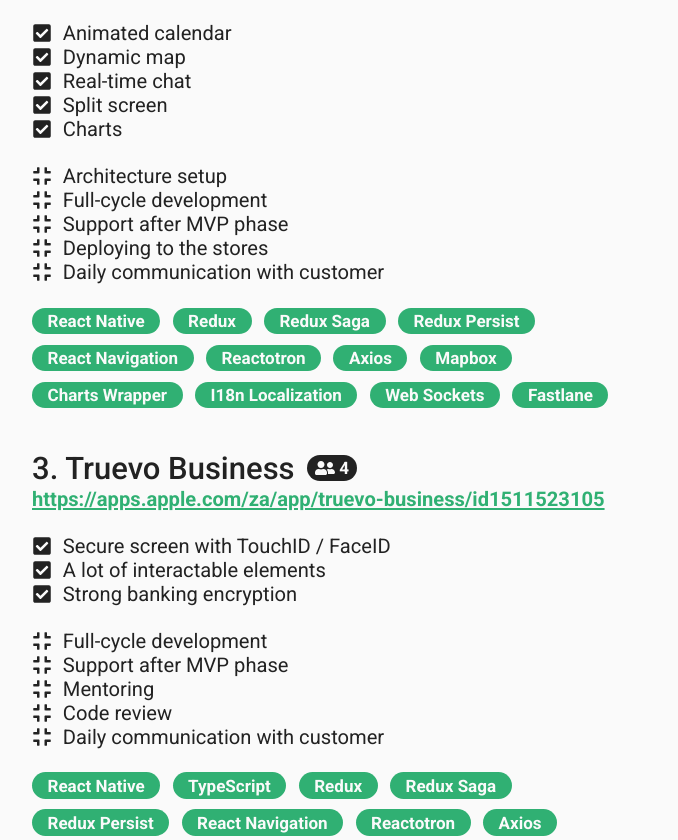
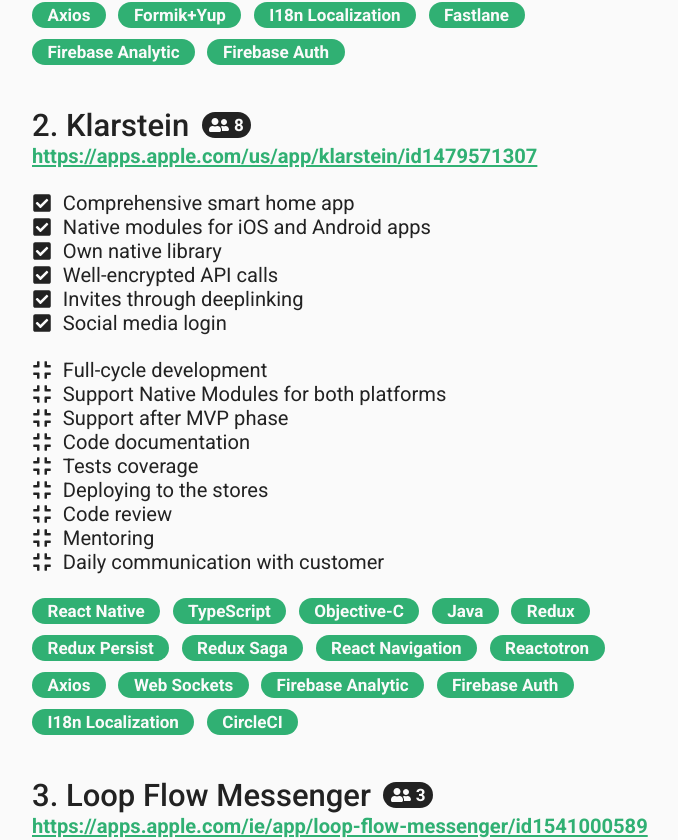
Before and after one commit to Reykjavik151/cv, a React (Create React App) app: page / in a window 1280 px wide. Shown: the part 922-1762 px from the top of the page, without its empty margins (96-774 px from the left). Built offline with nearby package versions, Linux system fonts and the light colour scheme.

Commit message:
chore: updated cv

```diff
--- a/src/components/ProjectsSection/projects-section.data.ts
+++ b/src/components/ProjectsSection/projects-section.data.ts
@@ -1,6 +1,188 @@
 import { IProject, ProgrammingTechologyName, ProjectResponsibility } from "../../models/IProject";
 
 export const PROJECTS_PREDEFINED_DATA: IProject[] = [
+  {
+    name: "CitizenRemote",
+    teamAmount: "14",
+    mainFeatures: [
+      "Secure live chat with Socket.IO connection",
+      "Image, video, PDFs uploading to S3",
+      "Sharing through Firebase Dynamic Links",
+      "Social media login",
+      "Firebase Analytic",
+      "Awesome smooth animations",
+      "Strong typing with TypeScript",
+      "Fastlane Build Automation",
+    ],
+    responsibilities: [
+      ProjectResponsibility.Architecture,
+      ProjectResponsibility.CodeReview,
+      ProjectResponsibility.CustomerCommunication,
+      ProjectResponsibility.Deploy,
+      ProjectResponsibility.Documentation,
+      ProjectResponsibility.Mentoring,
+      ProjectResponsibility.TeamLeading,
+    ],
+    technologies: [
+      ProgrammingTechologyName.ReactNative,
+      ProgrammingTechologyName.TypeScript,
+      ProgrammingTechologyName.ReactNavigation,
+      ProgrammingTechologyName.Redux,
+      ProgrammingTechologyName.ReduxPersist,
+      ProgrammingTechologyName.ReduxSaga,
+      ProgrammingTechologyName.WebSockets,
+      ProgrammingTechologyName.Reactotron,
+      ProgrammingTechologyName.Axios,
+      ProgrammingTechologyName.FormikYup,
+      ProgrammingTechologyName.I18n,
+      ProgrammingTechologyName.Fastlane,
+      ProgrammingTechologyName.FirebaseAnalytic,
+      ProgrammingTechologyName.FirebaseAuth,
+    ],
+    appLink: "https://apps.apple.com/gb/app/citizen-remote/id1619297937",
+  },
+
+  {
+    name: "Klarstein",
+    teamAmount: "8",
+    mainFeatures: [
+      "Comprehensive smart home app",
+      "Native modules for iOS and Android apps",
+      "Own native library",
+      "Well-encrypted API calls",
+      "Invites through deeplinking",
+      "Social media login",
+    ],
+    responsibilities: [
+      ProjectResponsibility.Development,
+      ProjectResponsibility.NativeModules,
+      ProjectResponsibility.Support,
+      ProjectResponsibility.Documentation,
+      ProjectResponsibility.TestsCoverage,
+      ProjectResponsibility.Deploy,
+      ProjectResponsibility.CodeReview,
+      ProjectResponsibility.Mentoring,
+      ProjectResponsibility.CustomerCommunication,
+    ],
+    technologies: [
+      ProgrammingTechologyName.ReactNative,
+      ProgrammingTechologyName.TypeScript,
+      ProgrammingTechologyName.ObjectiveC,
+      ProgrammingTechologyName.Java,
+      ProgrammingTechologyName.Redux,
+      ProgrammingTechologyName.ReduxPersist,
+      ProgrammingTechologyName.ReduxSaga,
+      ProgrammingTechologyName.ReactNavigation,
+      ProgrammingTechologyName.Reactotron,
+      ProgrammingTechologyName.Axios,
+      ProgrammingTechologyName.WebSockets,
+      ProgrammingTechologyName.FirebaseAnalytic,
+      ProgrammingTechologyName.FirebaseAuth,
+      ProgrammingTechologyName.I18n,
+      ProgrammingTechologyName.CircleCI,
+    ],
+    appLink: "https://apps.apple.com/us/app/klarstein/id1479571307",
+  },
+
+  {
+    name: "Loop Flow Messenger",
+    teamAmount: "3",
+    mainFeatures: [
+      "Monorepo Architecture",
+      "Shared module across all three apps",
+      "Real-time chat",
+      "Deeplinking",
+      "Optimised lists with boosted speed for iOS & Android",
+      "Firebase Reative Socket Pagination",
+      "Social media login",
+    ],
+    responsibilities: [
+      ProjectResponsibility.Architecture,
+      ProjectResponsibility.Development,
+      ProjectResponsibility.Support,
+      ProjectResponsibility.Documentation,
+      ProjectResponsibility.Deploy,
+      ProjectResponsibility.TeamLeading,
+      ProjectResponsibility.CodeReview,
+      ProjectResponsibility.Mentoring,
+      ProjectResponsibility.CustomerCommunication,
+    ],
+    technologies: [
+      ProgrammingTechologyName.React,
+      ProgrammingTechologyName.ReactExtension,
+      ProgrammingTechologyName.ReactNative,
+      ProgrammingTechologyName.TypeScript,
+      ProgrammingTechologyName.Lerna,
+      ProgrammingTechologyName.Redux,
+      ProgrammingTechologyName.ReduxSaga,
+      ProgrammingTechologyName.ReduxPersist,
+      ProgrammingTechologyName.ReactNavigation,
+      ProgrammingTechologyName.Reactotron,
+      ProgrammingTechologyName.Axios,
+      ProgrammingTechologyName.FirebaseAuth,
+      ProgrammingTechologyName.FormikYup,
+      ProgrammingTechologyName.I18n,
+      ProgrammingTechologyName.WebSockets,
+      ProgrammingTechologyName.Fastlane,
+    ],
+    appLink: "https://apps.apple.com/ie/app/loop-flow-messenger/id1541000589",
+  },
+
+  {
+    name: "Truevo Business",
+    teamAmount: "4",
+    mainFeatures: [
+      "Secure screen with TouchID / FaceID",
+      "A lot of interactable elements",
+      "Strong banking encryption",
+    ],
+    responsibilities: [
+      ProjectResponsibility.Development,
+      ProjectResponsibility.Support,
+      ProjectResponsibility.Mentoring,
+      ProjectResponsibility.CodeReview,
+      ProjectResponsibility.CustomerCommunication,
+    ],
+    technologies: [
+      ProgrammingTechologyName.ReactNative,
+      ProgrammingTechologyName.TypeScript,
+      ProgrammingTechologyName.Redux,
+      ProgrammingTechologyName.ReduxSaga,
+      ProgrammingTechologyName.ReduxPersist,
+      ProgrammingTechologyName.ReactNavigation,
+      ProgrammingTechologyName.Reactotron,
+      ProgrammingTechologyName.Axios,
+      ProgrammingTechologyName.I18n,
+      ProgrammingTechologyName.FormikYup,
+      ProgrammingTechologyName.Fastlane,
+    ],
+    appLink: "https://apps.apple.com/za/app/truevo-business/id1511523105",
+  },
+
+  {
+    name: "Keyri",
+    teamAmount: "3",
+    mainFeatures: [
+      "YCombinator startup",
+      "Strong authorization encryption",
+      "Deeplinking",
+      "Secure screen with FaceID/TouchID",
+      "Smooth animations",
+    ],
+    responsibilities: [ProjectResponsibility.Development, ProjectResponsibility.Support],
+    technologies: [
+      ProgrammingTechologyName.ReactNative,
+      ProgrammingTechologyName.TypeScript,
+      ProgrammingTechologyName.Redux,
+      ProgrammingTechologyName.ReduxSaga,
+      ProgrammingTechologyName.ReduxPersist,
+      ProgrammingTechologyName.ReactNavigation,
+      ProgrammingTechologyName.Reactotron,
+      ProgrammingTechologyName.Fastlane,
+    ],
+    appLink: "https://apps.apple.com/ua/app/keyri/id1514738138",
+  },
+
   {
     name: "OnFire Messenger",
     teamAmount: "3",
@@ -61,37 +243,6 @@
   },
 
   {
-    name: "Truevo Business",
-    teamAmount: "4",
-    mainFeatures: [
-      "Secure screen with TouchID / FaceID",
-      "A lot of interactable elements",
-      "Strong banking encryption",
-    ],
-    responsibilities: [
-      ProjectResponsibility.Development,
-      ProjectResponsibility.Support,
-      ProjectResponsibility.Mentoring,
-      ProjectResponsibility.CodeReview,
-      ProjectResponsibility.CustomerCommunication,
-    ],
-    technologies: [
-      ProgrammingTechologyName.ReactNative,
-      ProgrammingTechologyName.TypeScript,
-      ProgrammingTechologyName.Redux,
-      ProgrammingTechologyName.ReduxSaga,
-      ProgrammingTechologyName.ReduxPersist,
-      ProgrammingTechologyName.ReactNavigation,
-      ProgrammingTechologyName.Reactotron,
-      ProgrammingTechologyName.Axios,
-      ProgrammingTechologyName.I18n,
-      ProgrammingTechologyName.FormikYup,
-      ProgrammingTechologyName.Fastlane,
-    ],
-    appLink: "https://apps.apple.com/za/app/truevo-business/id1511523105",
-  },
-
-  {
     name: "Jesus Experience",
     teamAmount: "1",
     mainFeatures: ["Apple TV & iPad support", "Videos with bookmarks", "Amazing carousels"],
@@ -145,30 +296,6 @@
   },
 
   {
-    name: "Keyri",
-    teamAmount: "3",
-    mainFeatures: [
-      "YCombinator startup",
-      "Strong authorization encryption",
-      "Deeplinking",
-      "Secure screen with FaceID/TouchID",
-      "Smooth animations",
-    ],
-    responsibilities: [ProjectResponsibility.Development, ProjectResponsibility.Support],
-    technologies: [
-      ProgrammingTechologyName.ReactNative,
-      ProgrammingTechologyName.TypeScript,
-      ProgrammingTechologyName.Redux,
-      ProgrammingTechologyName.ReduxSaga,
-      ProgrammingTechologyName.ReduxPersist,
-      ProgrammingTechologyName.ReactNavigation,
-      ProgrammingTechologyName.Reactotron,
-      ProgrammingTechologyName.Fastlane,
-    ],
-    appLink: "https://apps.apple.com/ua/app/keyri/id1514738138",
-  },
-
-  {
     // BeatTheMarket
     name: "NDA",
     teamAmount: "2",
@@ -201,50 +328,6 @@
   },
 
   {
-    name: "Loop Flow Messenger",
-    teamAmount: "3",
-    mainFeatures: [
-      "Monorepo Architecture",
-      "Shared module across all three apps",
-      "Real-time chat",
-      "Deeplinking",
-      "Optimised lists with boosted speed for iOS & Android",
-      "Firebase Reative Socket Pagination",
-      "Social media login",
-    ],
-    responsibilities: [
-      ProjectResponsibility.Architecture,
-      ProjectResponsibility.Development,
-      ProjectResponsibility.Support,
-      ProjectResponsibility.Documentation,
-      ProjectResponsibility.Deploy,
-      ProjectResponsibility.TeamLeading,
-      ProjectResponsibility.CodeReview,
-      ProjectResponsibility.Mentoring,
-      ProjectResponsibility.CustomerCommunication,
-    ],
-    technologies: [
-      ProgrammingTechologyName.React,
-      ProgrammingTechologyName.ReactExtension,
-      ProgrammingTechologyName.ReactNative,
-      ProgrammingTechologyName.TypeScript,
-      ProgrammingTechologyName.Lerna,
-      ProgrammingTechologyName.Redux,
-      ProgrammingTechologyName.ReduxSaga,
-      ProgrammingTechologyName.ReduxPersist,
-      ProgrammingTechologyName.ReactNavigation,
-      ProgrammingTechologyName.Reactotron,
-      ProgrammingTechologyName.Axios,
-      ProgrammingTechologyName.FirebaseAuth,
-      ProgrammingTechologyName.FormikYup,
-      ProgrammingTechologyName.I18n,
-      ProgrammingTechologyName.WebSockets,
-      ProgrammingTechologyName.Fastlane,
-    ],
-    appLink: "https://apps.apple.com/ie/app/loop-flow-messenger/id1541000589",
-  },
-
-  {
     // MasterHealth
     name: "NDA",
     teamAmount: "11",
@@ -274,48 +357,6 @@
       ProgrammingTechologyName.Flipper,
       ProgrammingTechologyName.Bitrise,
     ],
-  },
-
-  {
-    name: "Klarstein",
-    teamAmount: "8",
-    mainFeatures: [
-      "Comprehensive smart home app",
-      "Native modules for iOS and Android apps",
-      "Own native library",
-      "Well-encrypted API calls",
-      "Invites through deeplinking",
-      "Social media login",
-    ],
-    responsibilities: [
-      ProjectResponsibility.Development,
-      ProjectResponsibility.NativeModules,
-      ProjectResponsibility.Support,
-      ProjectResponsibility.Documentation,
-      ProjectResponsibility.TestsCoverage,
-      ProjectResponsibility.Deploy,
-      ProjectResponsibility.CodeReview,
-      ProjectResponsibility.Mentoring,
-      ProjectResponsibility.CustomerCommunication,
-    ],
-    technologies: [
-      ProgrammingTechologyName.ReactNative,
-      ProgrammingTechologyName.TypeScript,
-      ProgrammingTechologyName.ObjectiveC,
-      ProgrammingTechologyName.Java,
-      ProgrammingTechologyName.Redux,
-      ProgrammingTechologyName.ReduxPersist,
-      ProgrammingTechologyName.ReduxSaga,
-      ProgrammingTechologyName.ReactNavigation,
-      ProgrammingTechologyName.Reactotron,
-      ProgrammingTechologyName.Axios,
-      ProgrammingTechologyName.WebSockets,
-      ProgrammingTechologyName.FirebaseAnalytic,
-      ProgrammingTechologyName.FirebaseAuth,
-      ProgrammingTechologyName.I18n,
-      ProgrammingTechologyName.CircleCI,
-    ],
-    appLink: "https://apps.apple.com/us/app/klarstein/id1479571307",
   },
 
   {
@@ -352,18 +393,16 @@
     ],
   },
   {
-    // Citizen Remote
+    // Safer Place
     name: "NDA",
-    teamAmount: "14",
+    teamAmount: "10",
     mainFeatures: [
-      "Secure live chat with Socket.IO connection",
-      "Image, video, PDFs uploading to S3",
-      "Sharing through Firebase Dynamic Links",
-      "Social media login",
-      "Firebase Analytic",
+      "Complex system - React Native / Firebase / DatoCMS",
+      "Game for children with a lot of animations & sounds",
       "Awesome smooth animations",
-      "Strong typing with TypeScript",
-      "Fastlane Build Automation",
+      "Dynamic navigation building from CMS",
+      "Dynamic cached translations from CMS",
+      "A lot of gamification for better UX",
     ],
     responsibilities: [
       ProjectResponsibility.Architecture,
@@ -381,14 +420,45 @@
       ProgrammingTechologyName.Redux,
       ProgrammingTechologyName.ReduxPersist,
       ProgrammingTechologyName.ReduxSaga,
-      ProgrammingTechologyName.WebSockets,
       ProgrammingTechologyName.Reactotron,
       ProgrammingTechologyName.Axios,
       ProgrammingTechologyName.FormikYup,
       ProgrammingTechologyName.I18n,
       ProgrammingTechologyName.Fastlane,
-      ProgrammingTechologyName.FirebaseAnalytic,
-      ProgrammingTechologyName.FirebaseAuth,
     ],
   },
+
+  {
+    name: "AnimaAI",
+    teamAmount: "8",
+    mainFeatures: [
+      "Smart AI chat for conversations",
+      "React Native for 3 platforms: Android, iOS, Web",
+      "Monorepo Architecture for supporting a lot of apps from one repo",
+      "Best-optimised lists for all platforms",
+      "A lot of smooth interactive animations",
+      "Different message possibilities including audio messages",
+      "Gamification with awards, rewards and XP system",
+    ],
+    responsibilities: [
+      ProjectResponsibility.Architecture,
+      ProjectResponsibility.CodeReview,
+      ProjectResponsibility.TestsCoverage,
+      ProjectResponsibility.Documentation,
+      ProjectResponsibility.Development,
+      ProjectResponsibility.Support,
+      ProjectResponsibility.CustomerCommunication,
+    ],
+    technologies: [
+      ProgrammingTechologyName.ReactNative,
+      ProgrammingTechologyName.TypeScript,
+      ProgrammingTechologyName.ReactNavigation,
+      ProgrammingTechologyName.Redux,
+      ProgrammingTechologyName.ReduxSaga,
+      ProgrammingTechologyName.ReduxPersist,
+      ProgrammingTechologyName.Reactotron,
+      ProgrammingTechologyName.Jest,
+    ],
+    appLink: "https://apps.apple.com/app/anima-ai-friend-virtual-chat/id1537239242",
+  },
 ];
```
